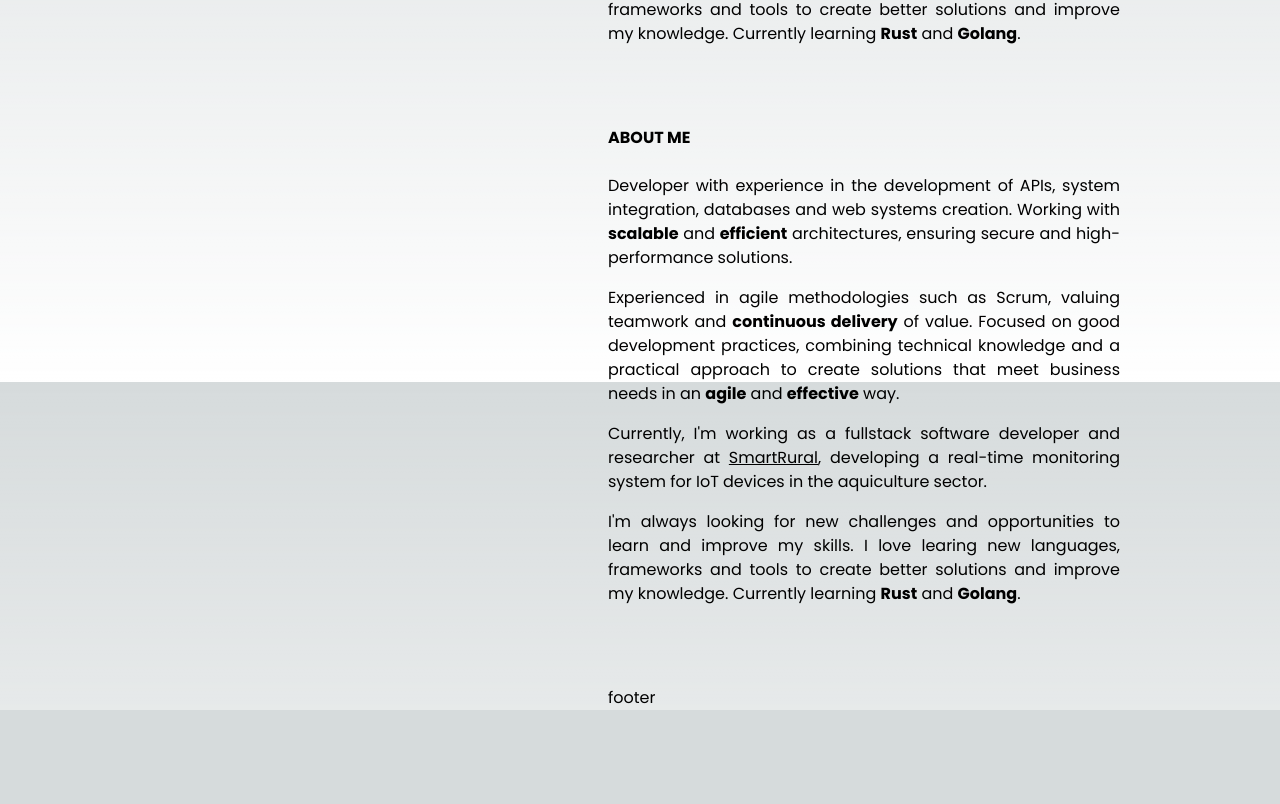
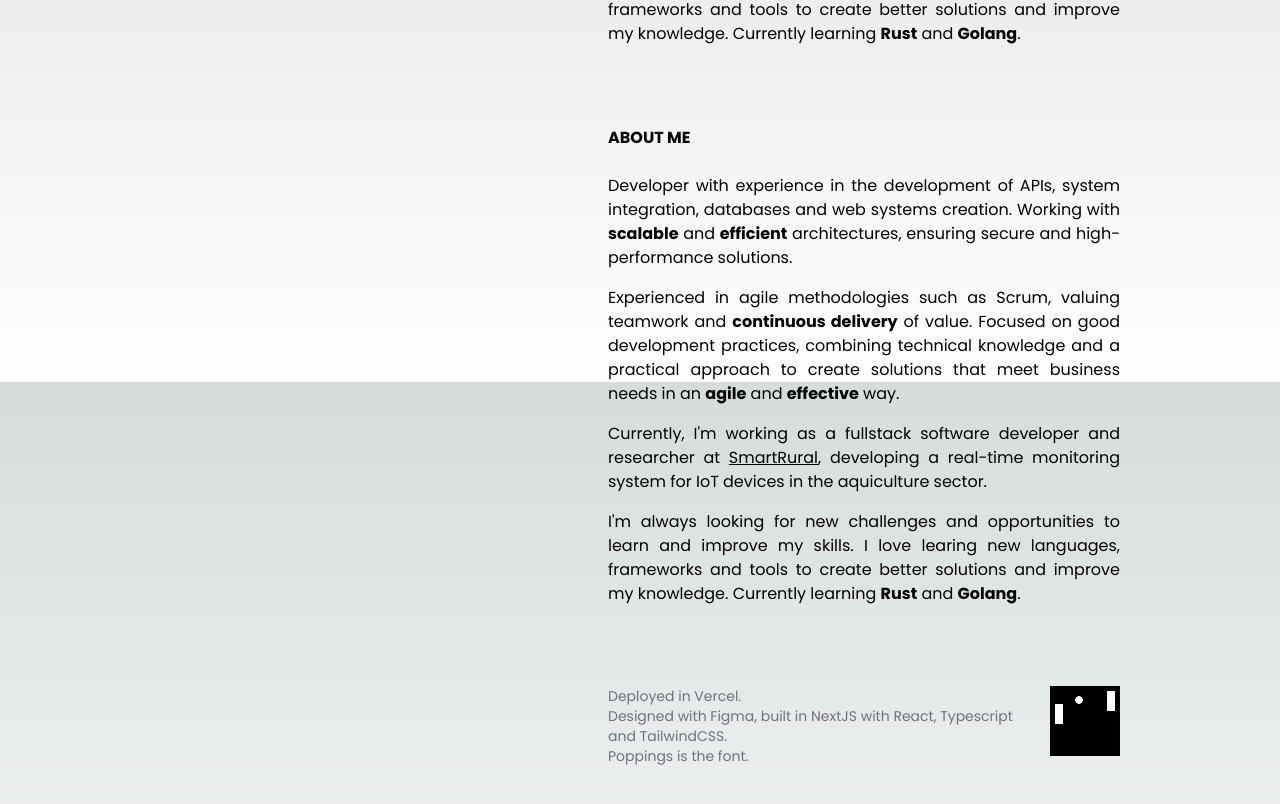
Before and after one commit to PepeuFBV/portfolio, a Next.js app: page / in a window 1280 px wide. Shown: the part 1218-2022 px from the top of the page. Before the commit the page ends 1928 px from the top, so only its background shows below. Built offline with nearby package versions, Linux system fonts and the light colour scheme.

Commit message:
Footer component

```diff
--- a/src/app/page.tsx
+++ b/src/app/page.tsx
@@ -1,6 +1,7 @@
 import React from 'react'
 import { Home } from '@/components/core/Home'
 import { AboutMe } from '@/components/core/AboutMe'
+import { Footer } from '@/components/core/Footer'
 
 export default function Main() {
     return (
@@ -12,9 +13,7 @@ export default function Main() {
                 <AboutMe />
                 <AboutMe />
                 <AboutMe />
-                <div className='w-full'>
-                    <p>footer</p>
-                </div>
+                <Footer className='w-full' />
             </div>
         </main>
     )
--- /dev/null
+++ b/src/components/core/Footer/index.tsx
@@ -0,0 +1,21 @@
+import React from 'react'
+import '@/components/core/Footer/loading.css'
+import { cn } from '@/utils/tailwind-merge'
+
+interface FooterProps {
+    className?: string
+}
+const Footer: React.FC<FooterProps> = ({ className }) => {
+    return (
+        <footer className={cn('flex flex-row justify-between gap-4 pb-12', className)}>
+            <div className='text-start text-sm text-zinc-500'>
+                <p>Deployed in Vercel.</p>
+                <p>Designed with Figma, built in NextJS with React, Typescript and TailwindCSS.</p>
+                <p>Poppings is the font.</p>
+            </div>
+            <div className='loader'></div>
+        </footer>
+    )
+}
+
+export { Footer }
--- /dev/null
+++ b/src/components/core/Footer/loading.css
@@ -0,0 +1,20 @@
+.loader {
+  width: 80px;
+  height: 70px;
+  border: 5px solid #000;
+  padding: 0 8px;
+  box-sizing: border-box;
+  background:
+    linear-gradient(#fff 0 0) 0 0 / 8px 20px,
+    linear-gradient(#fff 0 0) 100% 0/8px 20px,
+    radial-gradient(farthest-side, #fff 90%, #0000) 0 5px / 8px 8px content-box,
+    #000;
+  background-repeat: no-repeat;
+  animation: l3 2s infinite linear;
+}
+
+@keyframes l3 {
+  25% {background-position: 0 0, 100% 100%, 100% calc(100% - 5px)}
+  50% {background-position: 0 100%, 100% 100%, 0 calc(100% - 5px)}
+  75% {background-position: 0 100%, 100% 0, 100% 5px}
+}
```
